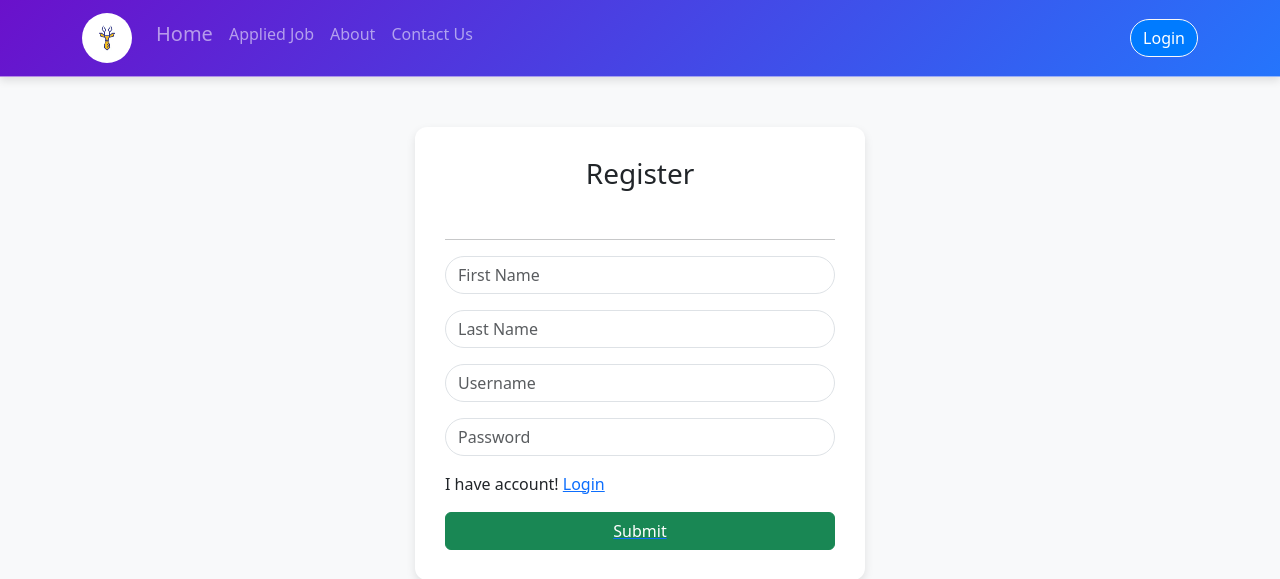
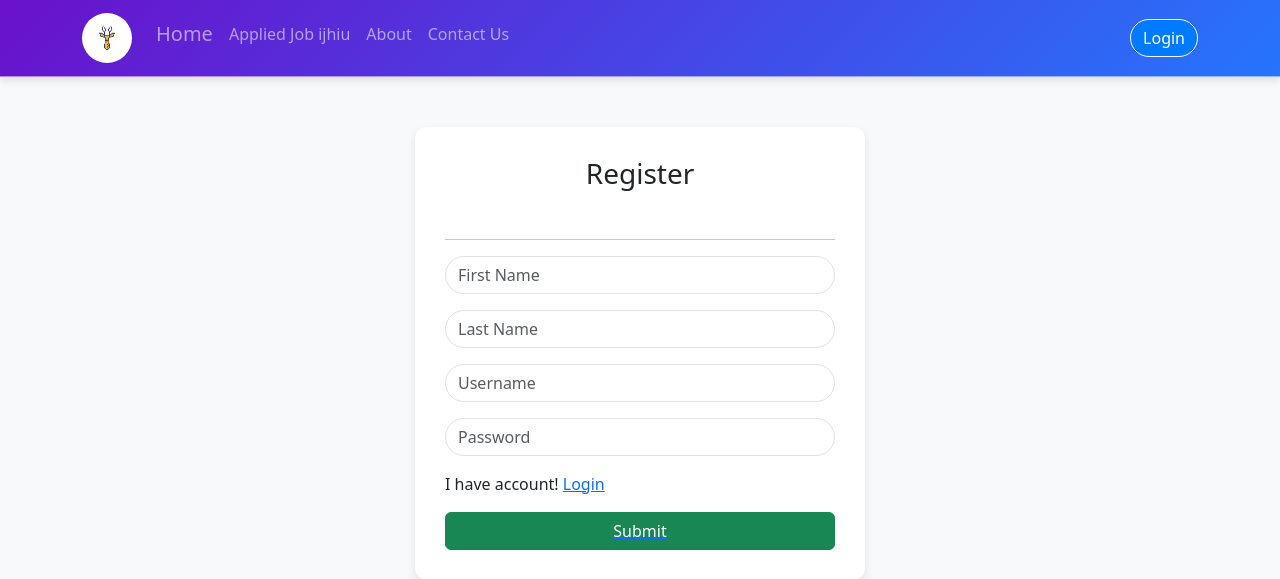
Before and after one commit to luky2001/Online-Job-Portals, a Django app: page /condidate_register in a window 1280 px wide. Shown: the top 579 px of the page. Run offline with Django 5.2, Linux system fonts and the light colour scheme; some libraries are stand-ins or nearby versions.

Commit message:
something are changes in our reppo

```diff
--- a/home/templates/base_condidate.html
+++ b/home/templates/base_condidate.html
@@ -102,7 +102,7 @@
 
                     </li>
                     <li class="nav-item">
-                        <a class="nav-link" href="#">Applied Job</a>
+                        <a class="nav-link" href="#">Applied Job ijhiu</a>
                     </li>
                     <li class="nav-item">
                         <a class="nav-link" href="#">About</a>
```
